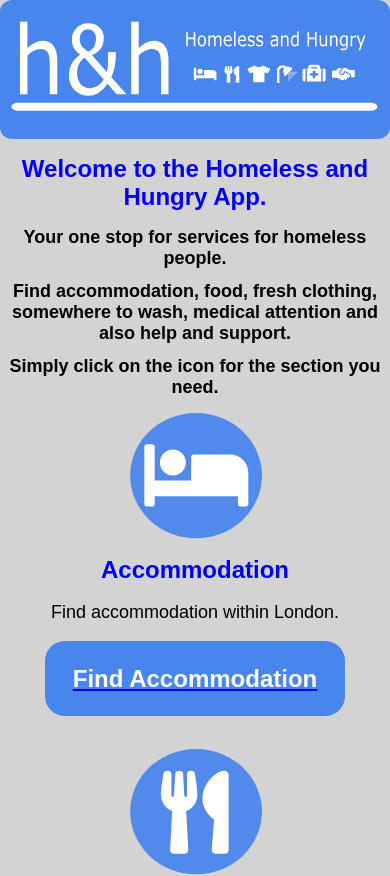
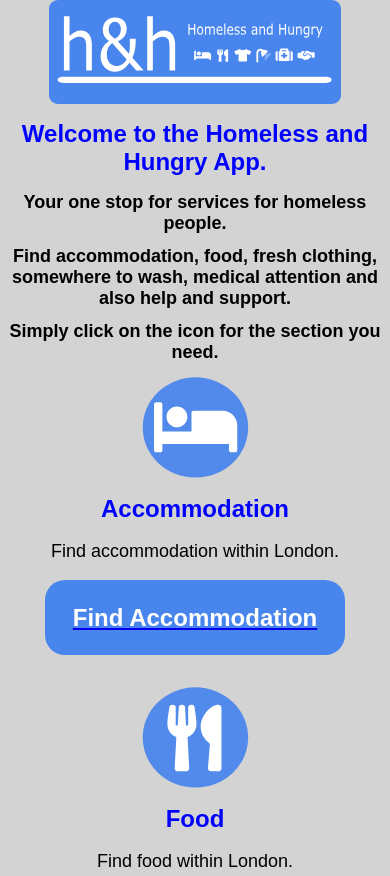
Before and after one commit to kodiri/homeless-and-hungry, a React (Create React App) app: page / in a window 390 px wide. Shown: the top 876 px of the page. Built offline with nearby package versions, Linux system fonts and the light colour scheme.

Commit message:
Updated CSS to be more responsive and display properly on mobile/tablet/screen

```diff
--- a/src/Interface.css
+++ b/src/Interface.css
@@ -10,8 +10,8 @@
 
 .Logo {
     display: flex;
-    width: 100%;
-    Height: 100%;
+    width: 75%;
+    Height: 75%;
     margin: 0 auto;
     text-align: center;
     display: block;
@@ -58,8 +58,8 @@
 }
 
 .MasterBox{
-    display: block;
-    flex: wrap;
+    display: flex;
+    flex-flow: wrap;
     justify-content: center;
     background-color: lightgrey;
     width: 100%;
@@ -88,8 +88,8 @@
 }
 
 .Icon{
-    height: 50%;
-    width: 50%;
+    height: 40%;
+    width: 40%;
     margin: 0 auto;
     text-align: center;
     display:block;
--- a/src/Interface.js
+++ b/src/Interface.js
@@ -140,7 +140,8 @@ class Interface extends Component {
 
         <div className="MasterBox">
           <div className="box">
-            <div><h1 className="IntroText">Footer Text to be added</h1>
+            <div><h1 className="IntroText">Built on the Kodiri Bootcamp</h1>
+            <div><h1 className="IntroText">Aaron King | Viktoriya Emilova | David Smith </h1></div>
             </div>
           </div>
         </div>
```
